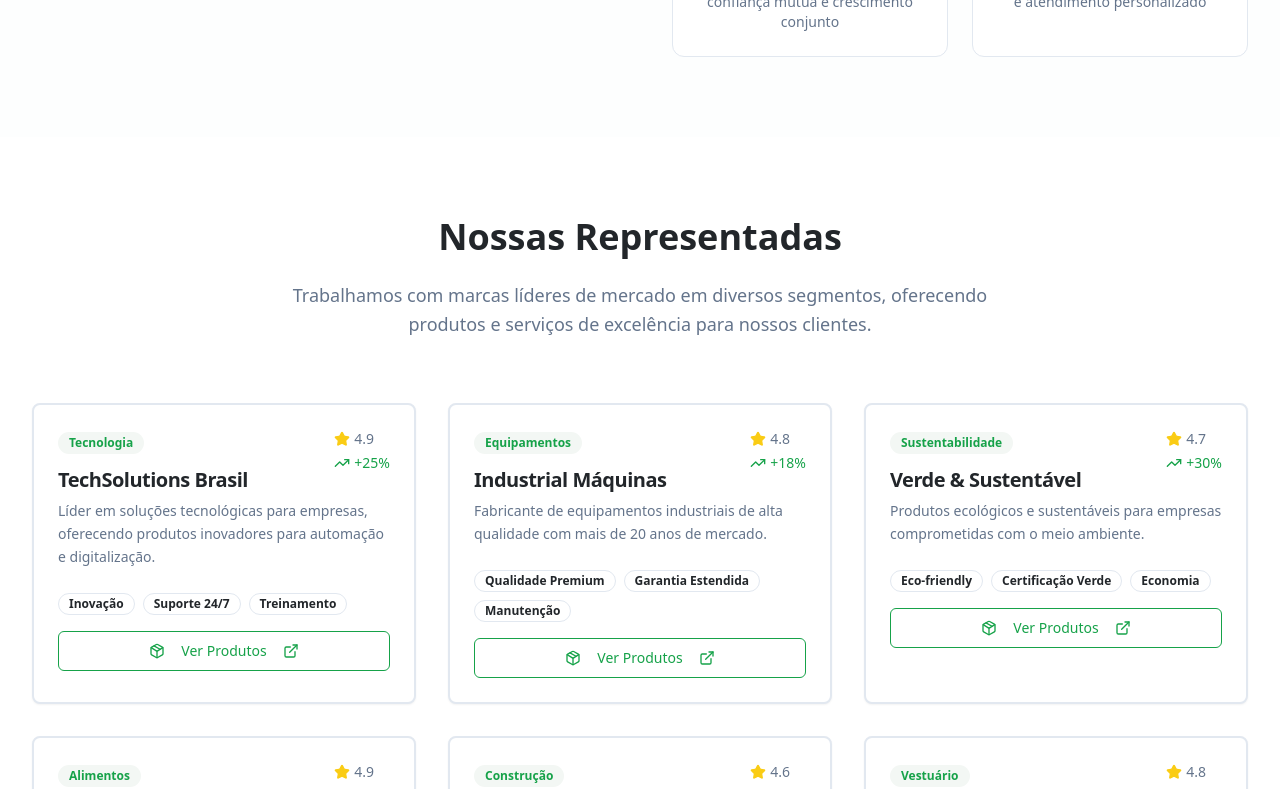
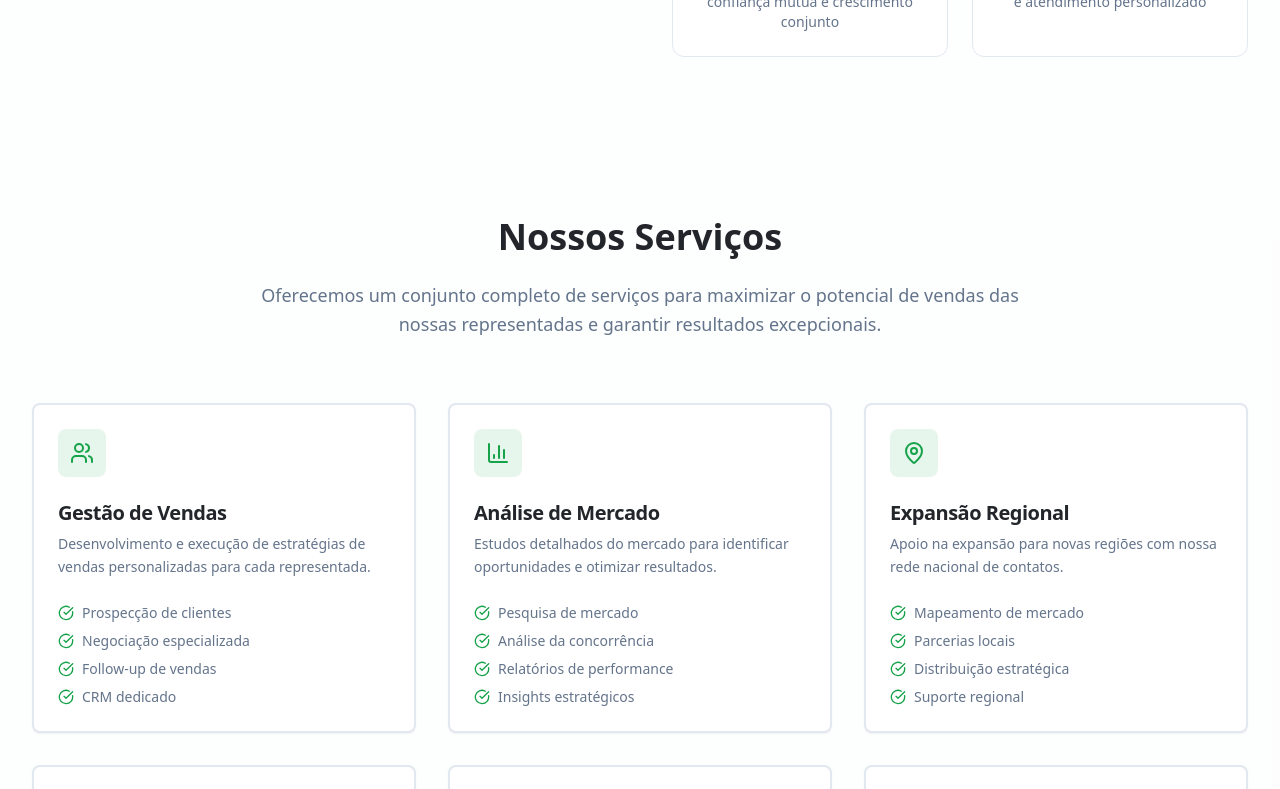
Before and after one commit to antonelligu/Empresa, a React (Vite) app: page / in a window 1280 px wide. Shown: the part 1540-2329 px from the top of the page. Built offline with nearby package versions, Linux system fonts and the light colour scheme.

Commit message:
Remove Representatives section
Remove the entire section displaying the company's representatives.

```diff
--- a/src/pages/Index.tsx
+++ b/src/pages/Index.tsx
@@ -1,7 +1,7 @@
 import Header from "@/components/Header";
 import Hero from "@/components/Hero";
 import About from "@/components/About";
-import Representatives from "@/components/Representatives";
+
 import Services from "@/components/Services";
 import Contact from "@/components/Contact";
 import Footer from "@/components/Footer";
@@ -13,7 +13,6 @@ const Index = () => {
       <main>
         <Hero />
         <About />
-        <Representatives />
         <Services />
         <Contact />
       </main>
```
